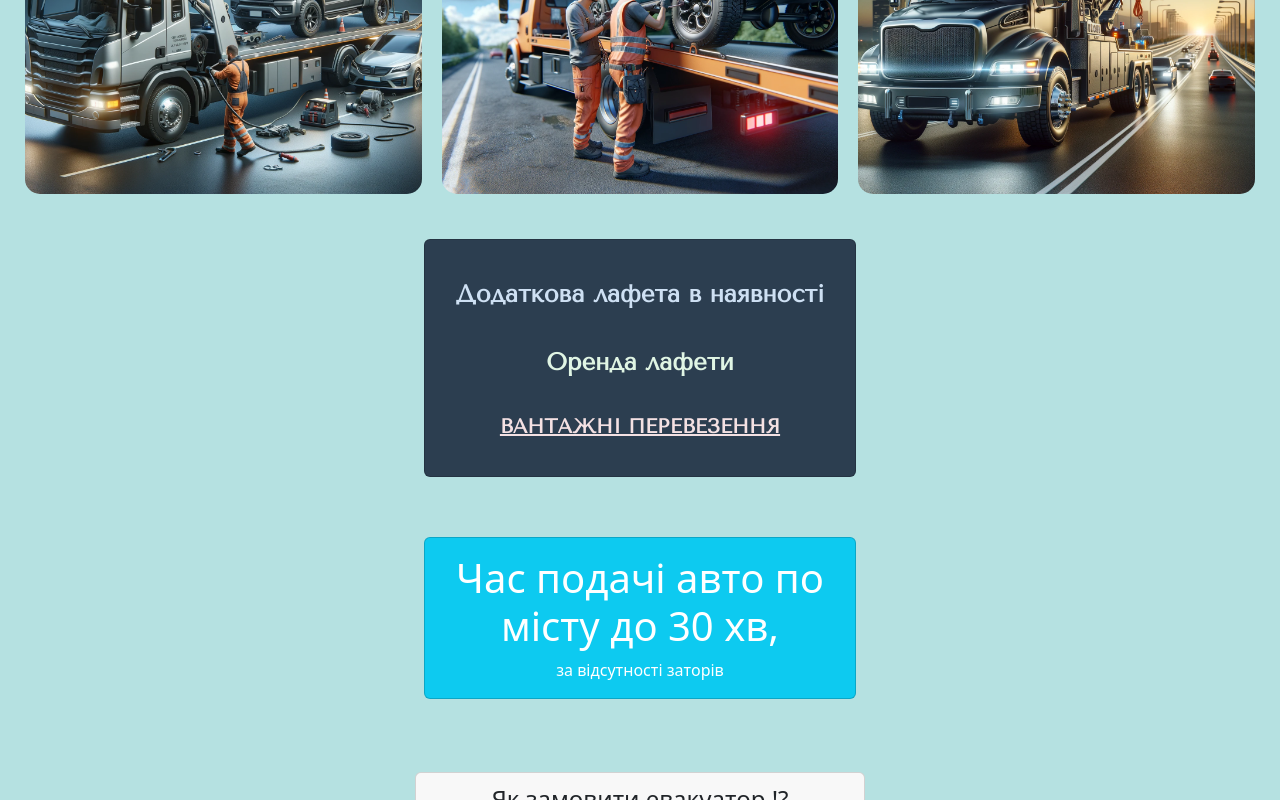
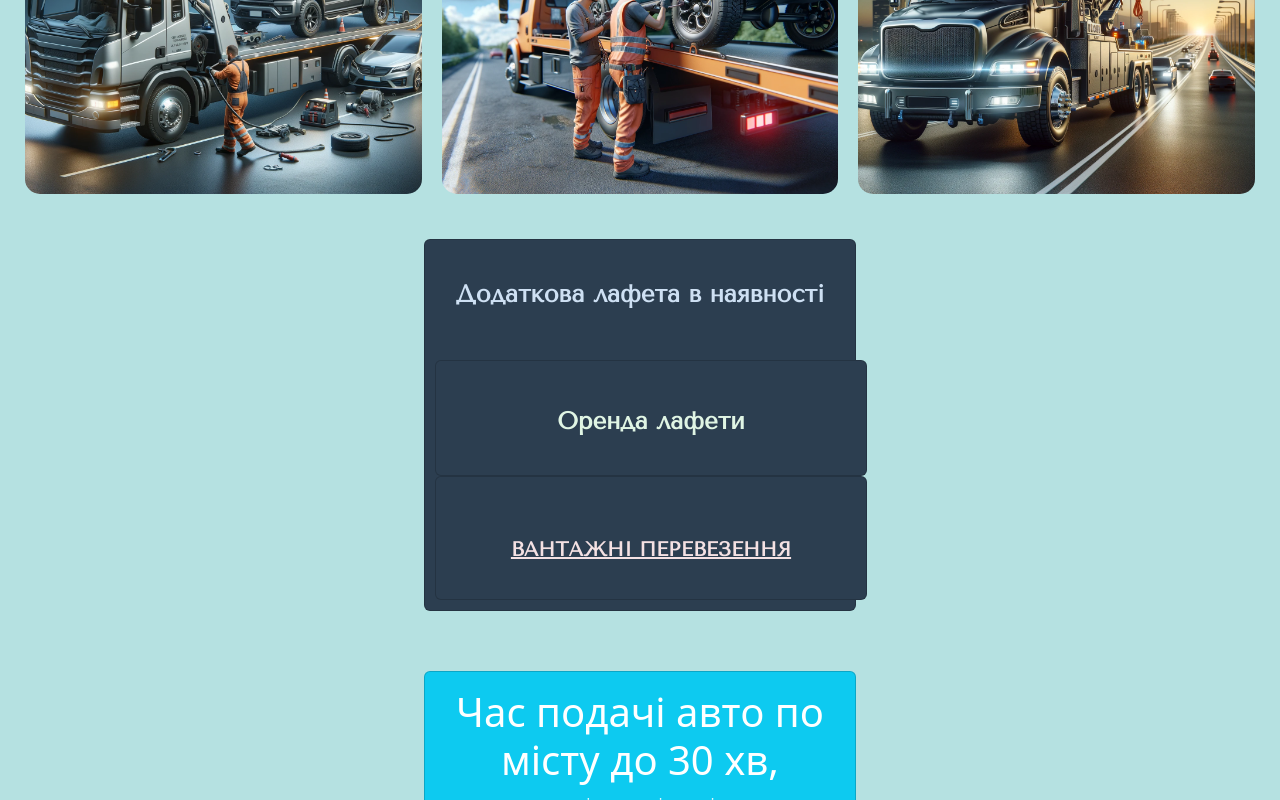
Before and after one commit to MukBet/evaqator, a React (Create React App) app: page / in a window 1280 px wide. Shown: the part 449-1249 px from the top of the page. Built offline with nearby package versions, Linux system fonts and the light colour scheme.

Commit message:
3 blocks for lafeta

```diff
--- a/src/Lafeta/Lafeta.js
+++ b/src/Lafeta/Lafeta.js
@@ -19,8 +19,6 @@ function Lafeta() {
     <Card style={{ width: '27rem', background: '#2c3e50'  }} className="info-block">
       <Card.Body>
         <div style={{textAlign:'center'}} className="lafeta-line lafeta-first" >Додаткова лафета в наявності</div>
-        <div style={{textAlign:'center'}} className="lafeta-line lafeta-second">Оренда лафети</div>
-        <div style={{textAlign:'center'}} className="lafeta-line lafeta-third mb-2 ">Вантажні перевезення</div>
 
         {/* <Card.Text>
           Some quick example text to build on the card title and make up the
@@ -29,6 +27,16 @@ function Lafeta() {
         <Card.Link href="#">Card Link</Card.Link>
         <Card.Link href="#">Another Link</Card.Link> */}
       </Card.Body>
+      <Card style={{ width: '27rem', background: '#2c3e50'  }} className="info-block">
+      <Card.Body>
+        <div style={{textAlign:'center'}} className="lafeta-line lafeta-second">Оренда лафети</div>
+      </Card.Body>
+    </Card>
+    <Card style={{ width: '27rem', background: '#2c3e50'  }} className="info-block">
+      <Card.Body>
+        <div style={{textAlign:'center'}} className="lafeta-line lafeta-third mb-2 ">Вантажні перевезення</div>
+      </Card.Body>
+    </Card>
     </Card>
     </div>
   );
```
Also changed, not shown: 1 other file (tests, documents, lock files or other folders).
